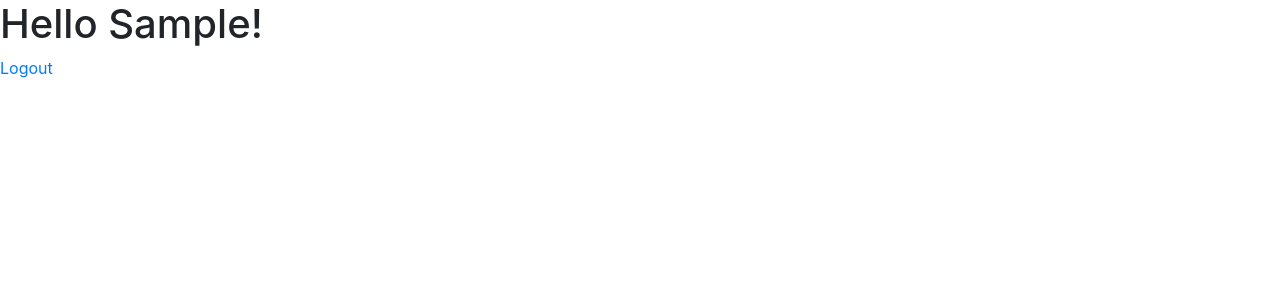
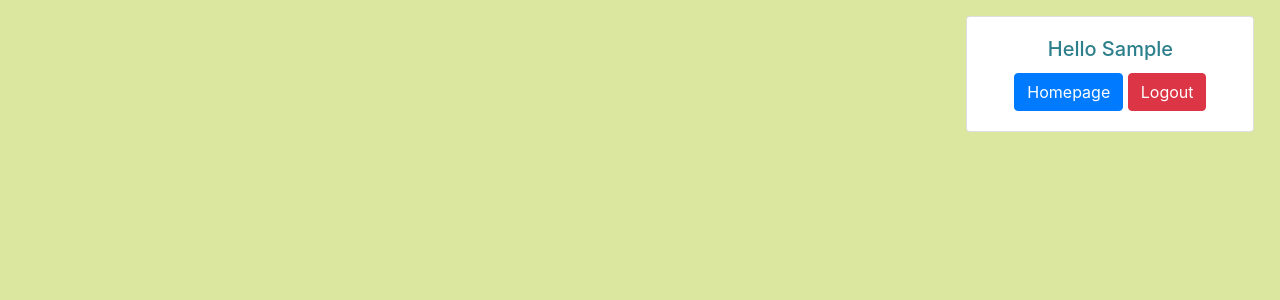
Before and after one commit to wleklinskimateusz/wleklinski-live, a Django app: page / in a window 1280 px wide. Shown: the top 300 px of the page. Run offline with Django 3.2, Linux system fonts and the light colour scheme; the visitor is signed in with stand-in values (Sample User, id 1); some libraries are stand-ins or nearby versions.

Commit message:
added user_panel, colors

```diff
--- a/organizer/static/organizer/style.css
+++ b/organizer/static/organizer/style.css
@@ -1,4 +1,9 @@
-#special {
+body {
+    color: #2d7f8b;
+    background-color: #dbe79e;
+}
+
+#login {
     margin: 0;
     text-align: center;
     position: absolute;
@@ -7,3 +12,14 @@
     -ms-transform: translate(-50%, -50%);
     transform: translate(-50%, -50%);
 }
+
+
+
+#user_panel {
+    width: 18rem;
+    margin: 0;
+    text-align: center;
+    position: fixed;
+    top: 2%;
+    right: 2%
+}
--- a/organizer/templates/organizer/home.html
+++ b/organizer/templates/organizer/home.html
@@ -2,7 +2,12 @@
 {% load static %}
 {% block title %}Home{% endblock %}
 {% block content %}
+    <div id="user_panel" style="position: fixed; width: 18rem;" class="card">
+        <div class="card-body">
+            <h5 class="card-title">Hello {{ user.first_name }}</h5>
+                <a href="/" class="btn btn-primary">Homepage</a>
 
-    <h1>Hello {{ user.first_name }}!</h1>
-    <a href="{% url 'logout' %}">Logout</a>
+            <a href="{% url 'logout' %}" class="btn btn-danger">Logout</a>
+        </div>
+    </div>
 {% endblock %}
--- a/organizer/templates/organizer/registration/login.html
+++ b/organizer/templates/organizer/registration/login.html
@@ -4,7 +4,7 @@
 {% block title %}Log in{% endblock %}
 
 {% block content %}
-<div id="special">
+<div id="login">
     <form method="post" novalidate>
             {% csrf_token %}
             {{ form|crispy}}
--- a/requirements.txt
+++ b/requirements.txt
@@ -10,7 +10,6 @@ docutils==0.16
 gunicorn==20.0.4
 jmespath==0.9.5
 psycopg2==2.8.5
-psycopg2-binary==2.8.5
 python-dateutil==2.8.1
 pytz==2020.1
 s3transfer==0.3.3
```
